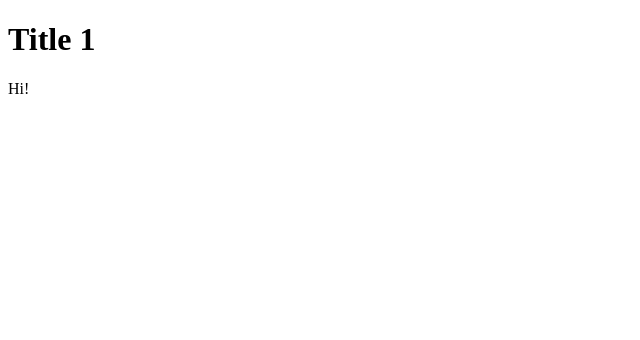
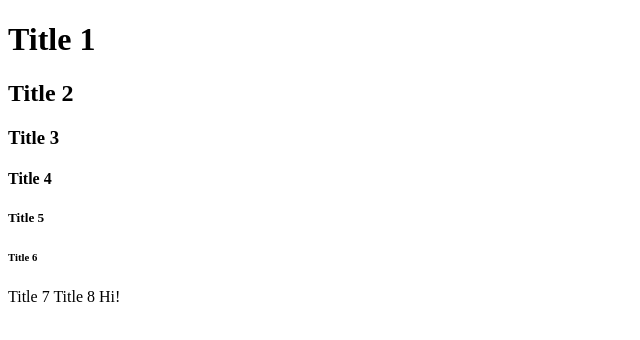
Before and after one commit to Nikas-Jacklee-Rnope/HTML5, a plain HTML site: page Index.html in a window 1280 px wide. Shown: the whole page, without its empty margins (0-640 px from the left). Drawn offline with Linux system fonts and the light colour scheme.

Commit message:
Add a few titles

```diff
--- a/Index.html
+++ b/Index.html
@@ -8,6 +8,13 @@
 </head>
 <body>
     <h1>Title 1</h1>
+    <h2>Title 2</h2>
+    <h3>Title 3</h3>
+    <h4>Title 4</h4>
+    <h5>Title 5</h5>
+    <h6>Title 6</h6>
+    <h7>Title 7</h7>
+    <h8>Title 8</h8>
 Hi!
 </body>
 </html>
```
